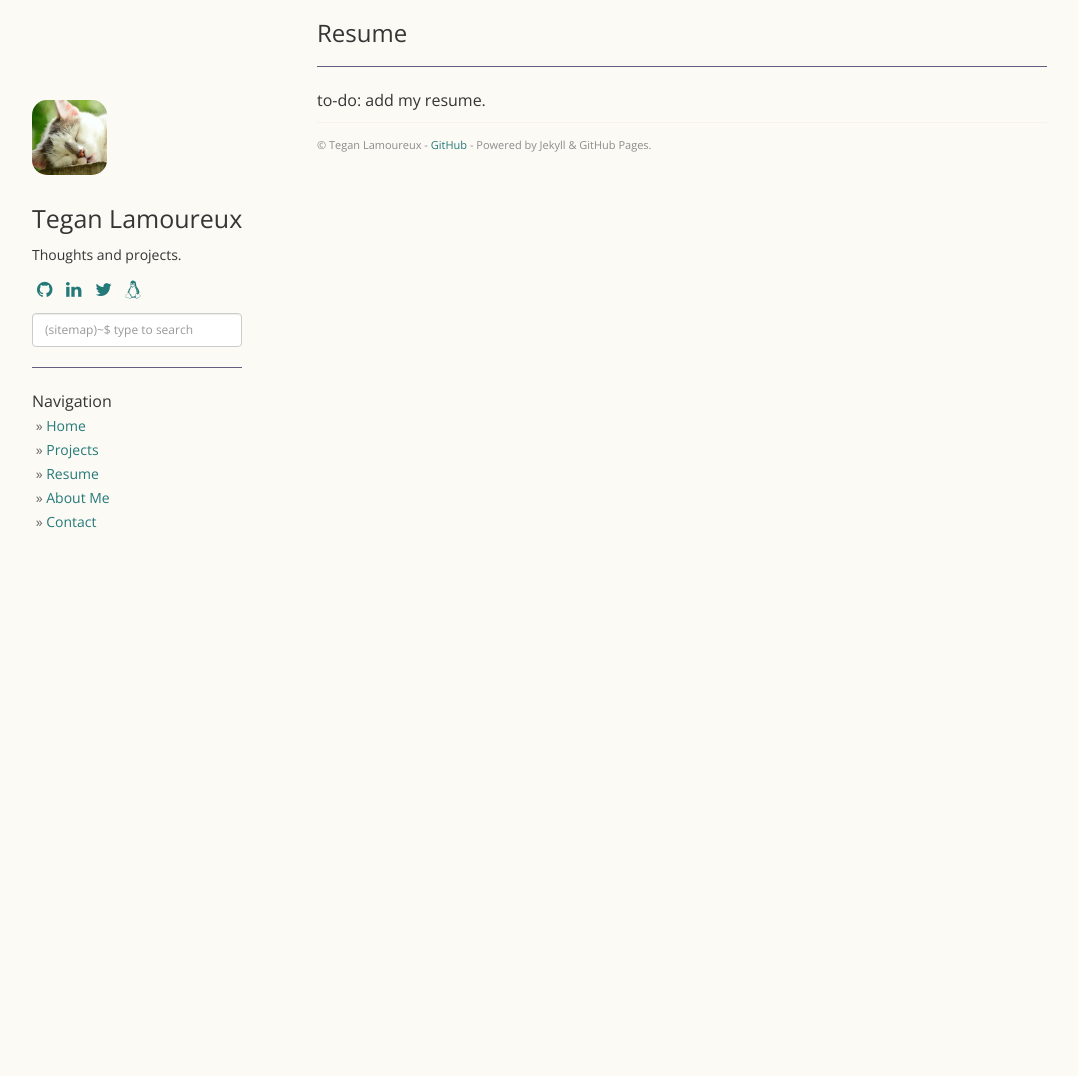
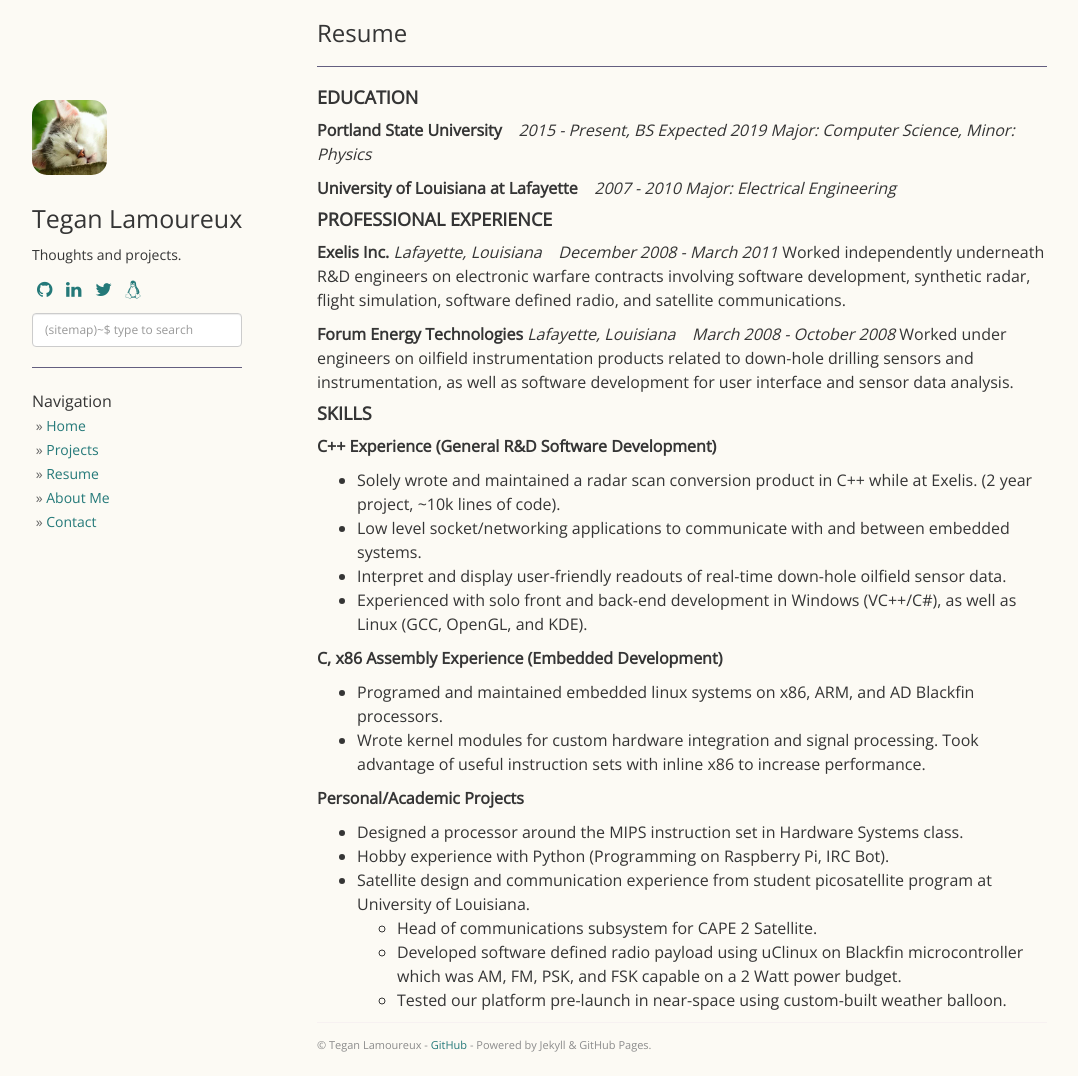
Before and after one commit to tegan-lamoureux/tegan-lamoureux.github.io, a Jekyll site: the page built from resume.md, in a window 1280 px wide and 1076 px high. Shown: the whole window, without its empty margins (53-1131 px from the left). Built offline with Jekyll 4.4.1, drawn with Linux system fonts in a browser that asks for light colours; nearby versions of some CDN libraries.

Commit message:
Updated resume, small changes.

```diff
--- a/resume.md
+++ b/resume.md
@@ -4,4 +4,38 @@ title: Resume
 permalink: /resume/
 ---
 
-to-do: add my resume.
+#### **EDUCATION**
+**Portland State University**&nbsp;&nbsp;&nbsp;&nbsp;*2015 - Present, BS Expected 2019*
+*Major: Computer Science, Minor: Physics*
+
+**University of Louisiana at Lafayette**&nbsp;&nbsp;&nbsp;&nbsp;*2007 - 2010*
+*Major: Electrical Engineering*
+&nbsp;
+#### **PROFESSIONAL EXPERIENCE**
+**Exelis Inc.**
+*Lafayette, Louisiana*&nbsp;&nbsp;&nbsp;&nbsp;*December 2008 - March 2011*
+Worked independently underneath R&D engineers on electronic warfare contracts involving software development, synthetic radar, flight simulation, software defined radio, and satellite communications.
+
+**Forum Energy Technologies**
+*Lafayette, Louisiana*&nbsp;&nbsp;&nbsp;&nbsp;*March 2008 - October 2008*
+Worked under engineers on oilfield instrumentation products related to down-hole drilling sensors and instrumentation, as well as software development for user interface and sensor data analysis.
+&nbsp;
+#### **SKILLS**
+**C++ Experience (General R&D Software Development)**
++ Solely wrote and maintained a radar scan conversion product in C++ while at Exelis. (2 year project, ~10k lines of code).
++ Low level socket/networking applications to communicate with and between embedded systems.
++ Interpret and display user-friendly readouts of real-time down-hole oilfield sensor data.
++ Experienced with solo front and back-end development in Windows (VC++/C#), as well as Linux (GCC, OpenGL, and KDE).
+
+**C, x86 Assembly Experience (Embedded Development)**
++ Programed and maintained embedded linux systems on x86, ARM, and AD Blackfin processors.
++ Wrote kernel modules for custom hardware integration and signal processing.
+Took advantage of useful instruction sets with inline x86 to increase performance.
+
+**Personal/Academic Projects**
++ Designed a processor around the MIPS instruction set in Hardware Systems class.
++ Hobby experience with Python (Programming on Raspberry Pi, IRC Bot).
++ Satellite design and communication experience from student picosatellite program at University of Louisiana.
+  + Head of communications subsystem for CAPE 2 Satellite.
+  + Developed software defined radio payload using uClinux on Blackfin microcontroller which was AM, FM, PSK, and FSK capable on a 2 Watt power budget.
+  + Tested our platform pre-launch in near-space using custom-built weather balloon.
```
Also changed, not shown: about.md (+1 -1 lines), README.md.
